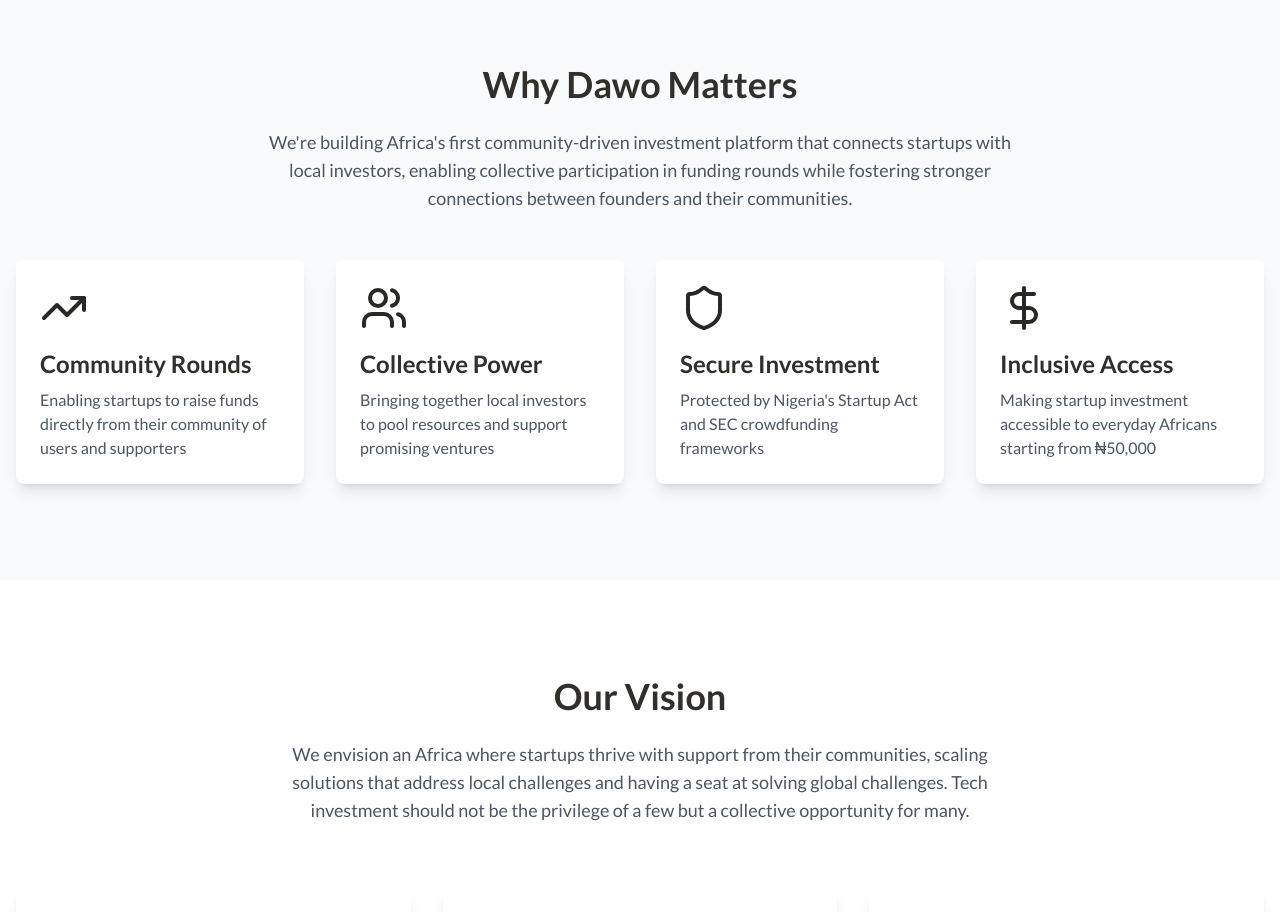
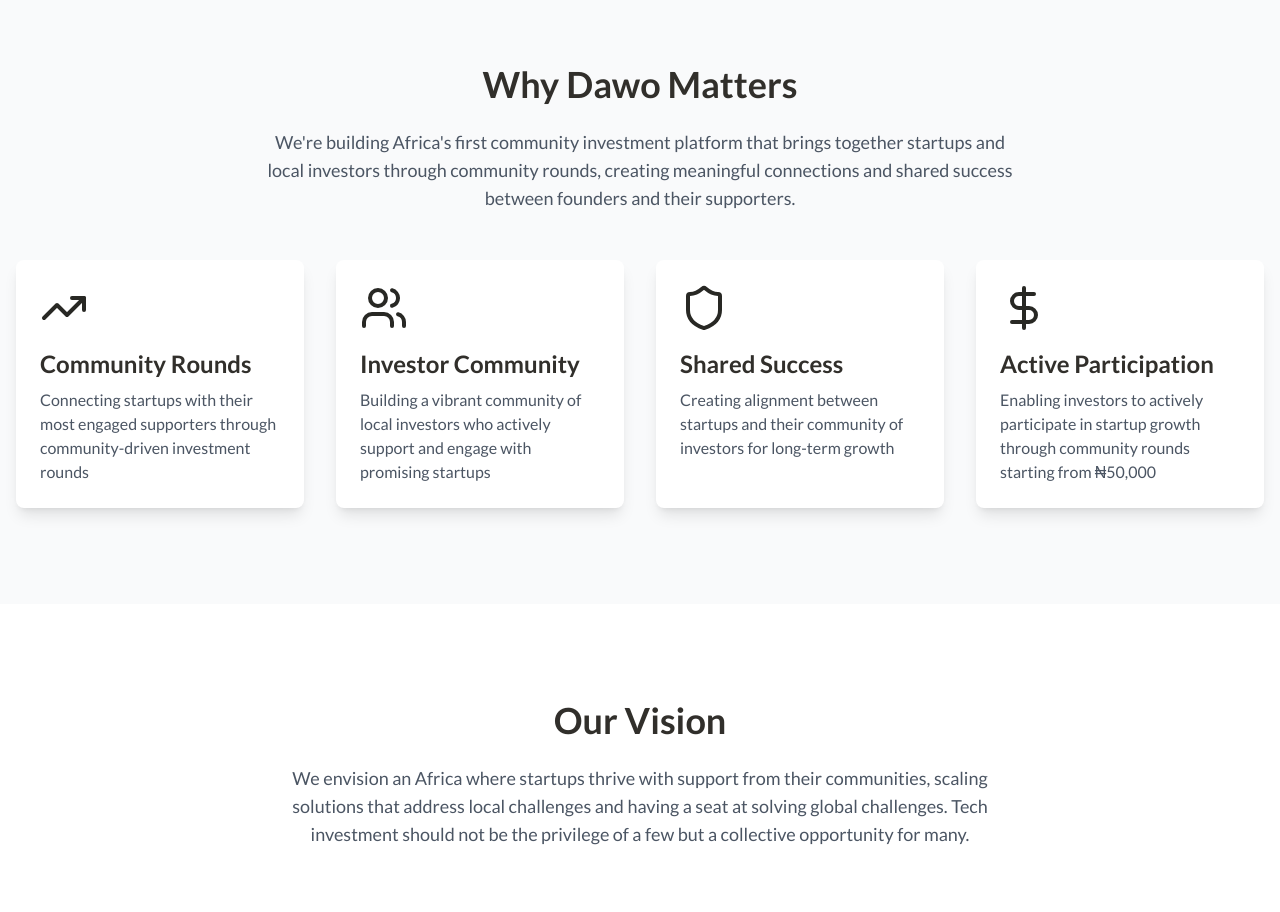
Before and after one commit to officialkayode/trydawo_net, a React (Vite) app: page / in a window 1280 px wide. Shown: the part 1560-2472 px from the top of the page. Built offline with nearby package versions, Linux system fonts and the light colour scheme.

Commit message:
Update "Why Dawo Matters" section
Revise the content of the "Why Dawo Matters" section to emphasize the creation of community rounds for startups and investors, shifting the focus away from funding for startups.
[skip gpt_engineer]

```diff
--- a/src/components/Stats.tsx
+++ b/src/components/Stats.tsx
@@ -8,28 +8,28 @@ const Stats = () => {
           Why Dawo Matters
         </h2>
         <p className="text-lg text-center text-gray-600 mb-12 max-w-3xl mx-auto">
-          We're building Africa's first community-driven investment platform that connects startups with local investors, enabling collective participation in funding rounds while fostering stronger connections between founders and their communities.
+          We're building Africa's first community investment platform that brings together startups and local investors through community rounds, creating meaningful connections and shared success between founders and their supporters.
         </p>
         <div className="grid grid-cols-1 md:grid-cols-2 lg:grid-cols-4 gap-8">
           <div className="stat-card">
             <TrendingUp className="h-12 w-12 text-primary mb-4" />
             <h3 className="text-2xl font-bold mb-2">Community Rounds</h3>
-            <p className="text-gray-600">Enabling startups to raise funds directly from their community of users and supporters</p>
+            <p className="text-gray-600">Connecting startups with their most engaged supporters through community-driven investment rounds</p>
           </div>
           <div className="stat-card">
             <Users className="h-12 w-12 text-primary mb-4" />
-            <h3 className="text-2xl font-bold mb-2">Collective Power</h3>
-            <p className="text-gray-600">Bringing together local investors to pool resources and support promising ventures</p>
+            <h3 className="text-2xl font-bold mb-2">Investor Community</h3>
+            <p className="text-gray-600">Building a vibrant community of local investors who actively support and engage with promising startups</p>
           </div>
           <div className="stat-card">
             <Shield className="h-12 w-12 text-primary mb-4" />
-            <h3 className="text-2xl font-bold mb-2">Secure Investment</h3>
-            <p className="text-gray-600">Protected by Nigeria's Startup Act and SEC crowdfunding frameworks</p>
+            <h3 className="text-2xl font-bold mb-2">Shared Success</h3>
+            <p className="text-gray-600">Creating alignment between startups and their community of investors for long-term growth</p>
           </div>
           <div className="stat-card">
             <DollarSign className="h-12 w-12 text-primary mb-4" />
-            <h3 className="text-2xl font-bold mb-2">Inclusive Access</h3>
-            <p className="text-gray-600">Making startup investment accessible to everyday Africans starting from ₦50,000</p>
+            <h3 className="text-2xl font-bold mb-2">Active Participation</h3>
+            <p className="text-gray-600">Enabling investors to actively participate in startup growth through community rounds starting from ₦50,000</p>
           </div>
         </div>
       </div>
```
